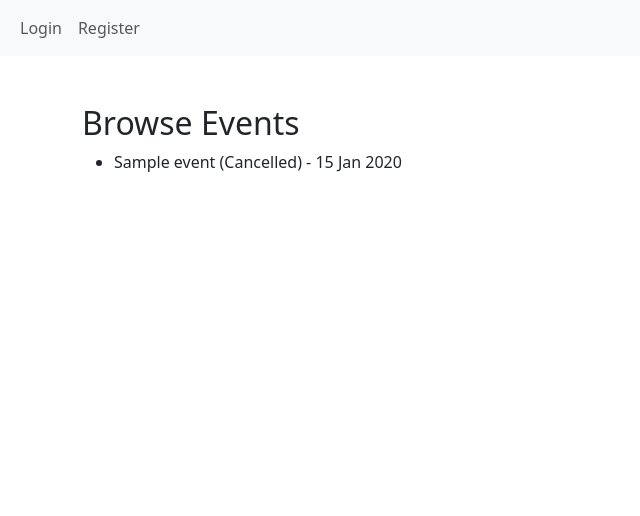
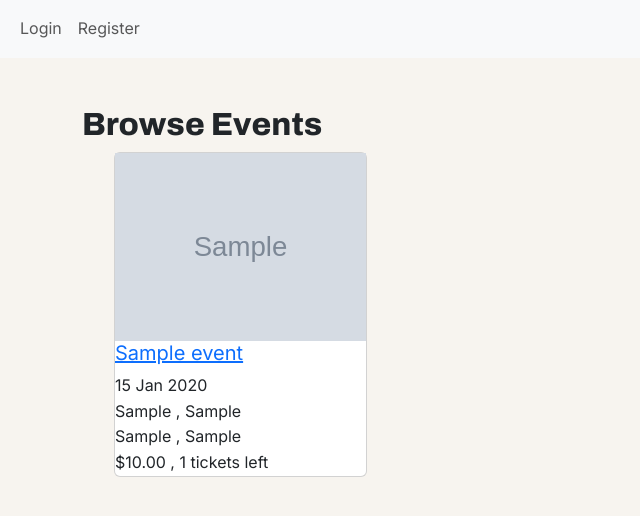
Before and after one commit to JoshK28/a2_group27, a Flask app: page / in a window 1280 px wide. Shown: the top 516 px of the page, without its empty margins (0-640 px from the left). Run offline with Flask 3, Linux system fonts and the light colour scheme; tables that the repository leaves empty hold one stand-in row (values such as "Sample post"); grey boxes marked "Sample" are stand-in pictures; some libraries are stand-ins or nearby versions.

Commit message:
Drafted event cards to showcase events in a scaling grid with hovering

```diff
--- a/AUSSportsTix/static/style/styles.css
+++ b/AUSSportsTix/static/style/styles.css
@@ -109,3 +109,16 @@ h3 {
   padding: 12px 0;
   border-bottom: 1px solid var(--line);
 }
+
+/* Event Cards (Lift) */
+.event-card {
+  transition: transform 0.2s, box-shadow 0.2s;
+}
+.event-card:hover {
+  transform: translate(-2px);
+  box-shadow: 0 0.5rem 1rem rgba(0, 0, 0, 0.15);
+}
+.event-card .card-img-top {
+  height: 180px;
+  object-fit: cover;
+}
--- a/AUSSportsTix/templates/base.html
+++ b/AUSSportsTix/templates/base.html
@@ -3,9 +3,9 @@
 <head>
     <meta charset="utf-8">
     <meta name="viewport" content="width=device-width, initial-scale=1">
-    <title>IAB207 Assignment 3</title>
+    <title>IAB207 Assignment 2</title>
     <link href="https://cdn.jsdelivr.net/npm/bootstrap@5.3.2/dist/css/bootstrap.min.css" rel="stylesheet" integrity="sha384-T3c6CoIi6uLrA9TneNEoa7RxnatzjcDSCmG1MXxSR1GAsXEV/Dwwykc2MPK8M2HN" crossorigin="anonymous">
-
+    <link href="{{ url_for('static', filename='style/styles.css') }}" rel="stylesheet">
 </head>
 
 <body>
--- a/AUSSportsTix/templates/index.html
+++ b/AUSSportsTix/templates/index.html
@@ -6,13 +6,41 @@
     <h2>Browse Events</h2>
 
     <ul>
-        {% for event in events %}
-        <li> {{ event.title }} ({{ event.status }}) - {{ event.start.strftime('%d %b %Y') }}</li>
-        {% else %}
-        <li> No events yet. </li>
-        {% endfor %}
+        <div class="row row-cols-1 row-cols-sm-2 row-cols-lg-3 row-cols-xl-4 g-4">
+            {% for event in events %}
+
+            <div class="col">
+
+                <div class="card event-card h-100>">
+
+                    <img src="{{ event.image }}">
+
+                    <div>
+                        <h5 class="card-title">
+                            <a href="#"> {{ event.title }} </a>
+                        </h5>
+
+                        <p class="card-text">
+                            {{ event.start.strftime('%d %b %Y') }} <br>
+                            {{ event.location }} , {{ event.city }} <br>
+                            {{ event.sport }} , {{ event.gender }} <br>
+                            ${{ '%.2f' % event.ticket_price }} , {{ event.tickets_remaining }} tickets left
+                        </p>
+                    </div>
+                </div>
+            </div>
+
+            {% else %}
+
+            <div>
+
+                <div class="alert alert-info"> No events yet. </div>
+
+            </div>
+
+            {% endfor %}
+        </div>
     </ul>
-
 </div>
 
 {% endblock %}
--- a/seed_db.py
+++ b/seed_db.py
@@ -20,6 +20,7 @@ def populate_database_with_sample_data():
             "street_address": "123 Main St, Melbourne, VIC 3000"
         }
     ]
+
 
     events = [
         {
```
